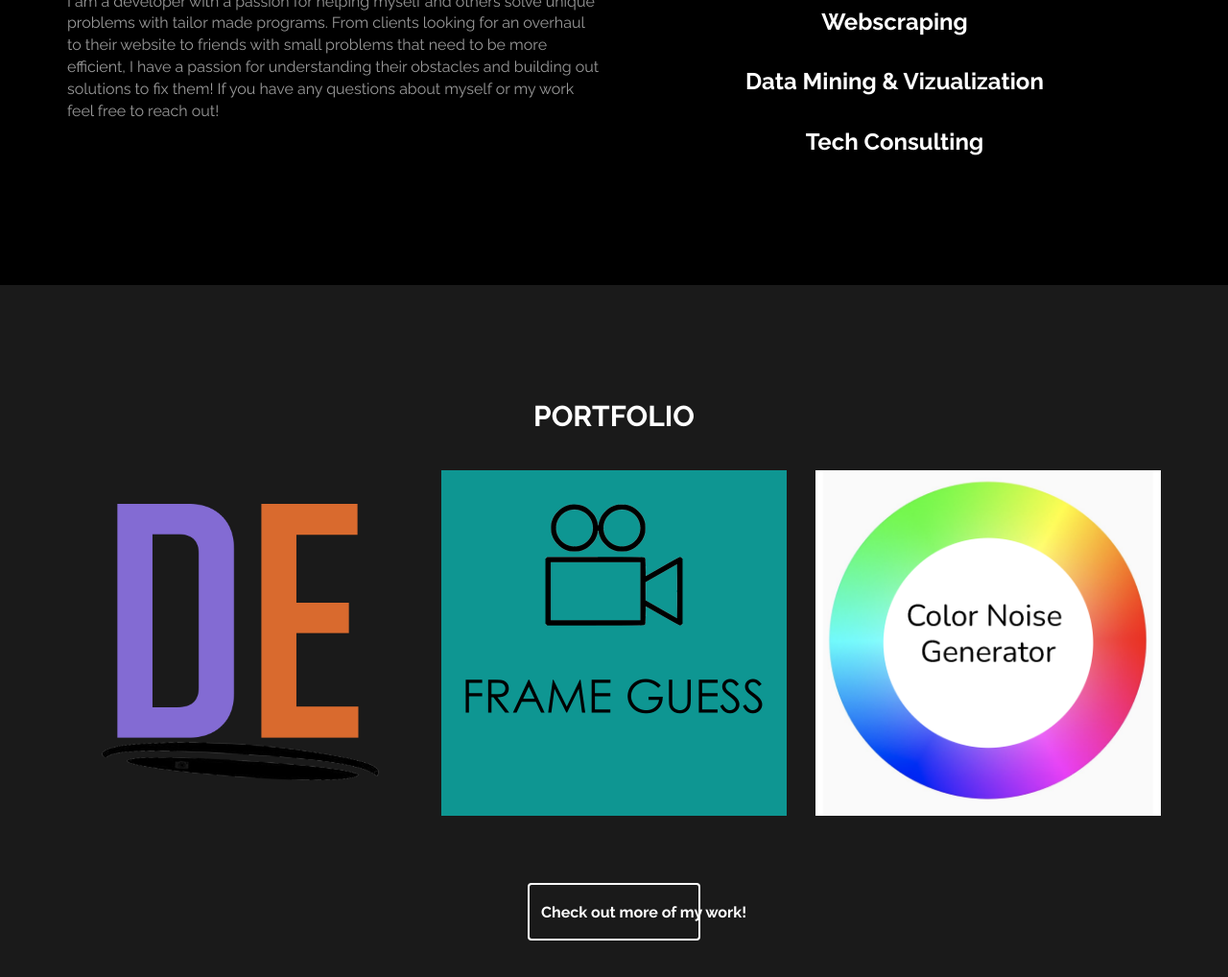
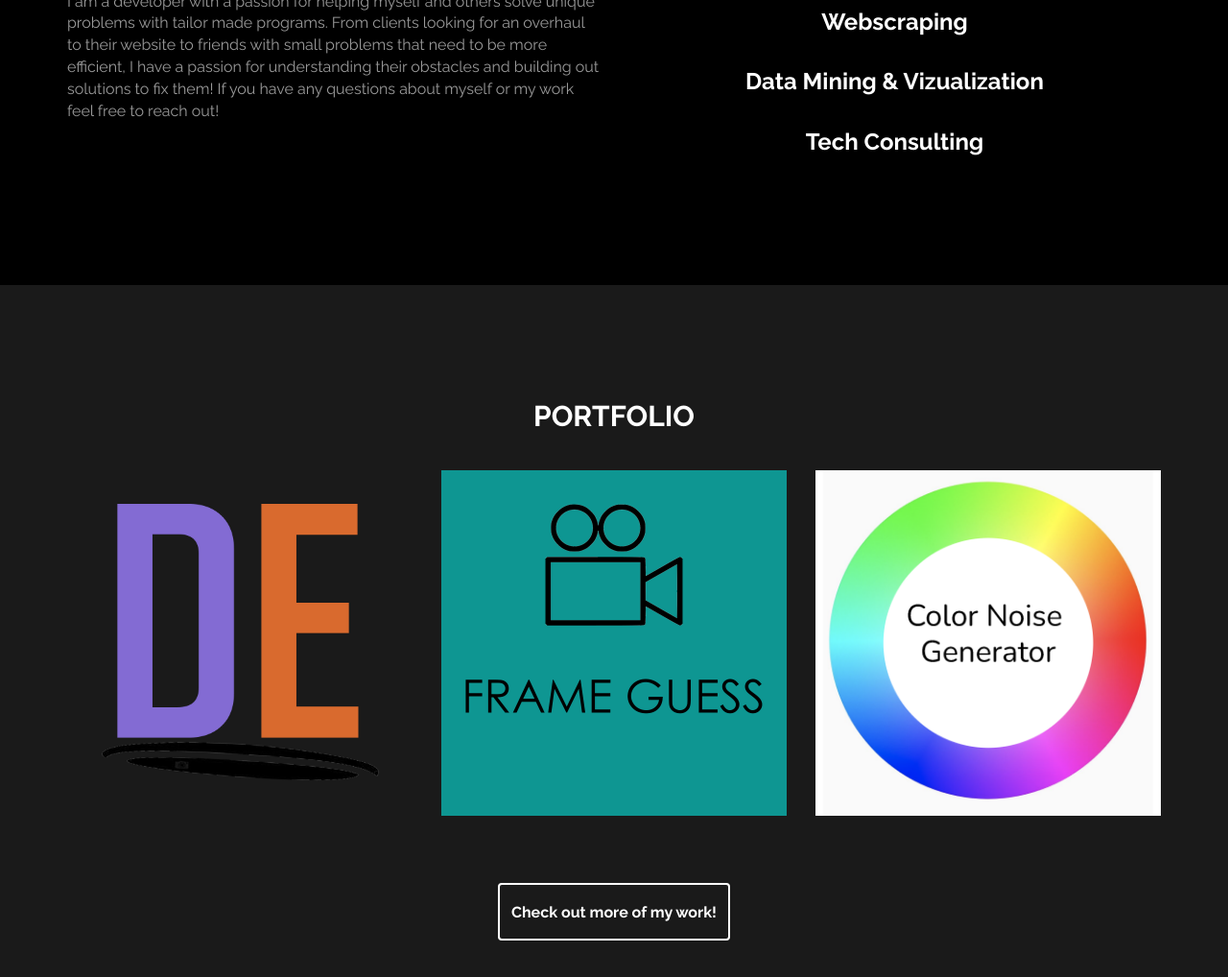
Before and after one commit to atrettig/portfolio, a plain HTML site: page index.html in a window 1280 px wide. Shown: the part 726-1744 px from the top of the page at 96% size. Drawn offline with nearby package versions, Linux system fonts and the light colour scheme.

Commit message:
Add files via upload

```diff
--- a/css/templatemo-style.css
+++ b/css/templatemo-style.css
@@ -461,7 +461,7 @@ footer hr
         color: #ffffff;
         font-size: 16px;
         font-weight: bold;
-        width: 180px;
+        width: auto;
         height: 60px;
         margin-top: 40px;
         padding-top: 18px;
```
